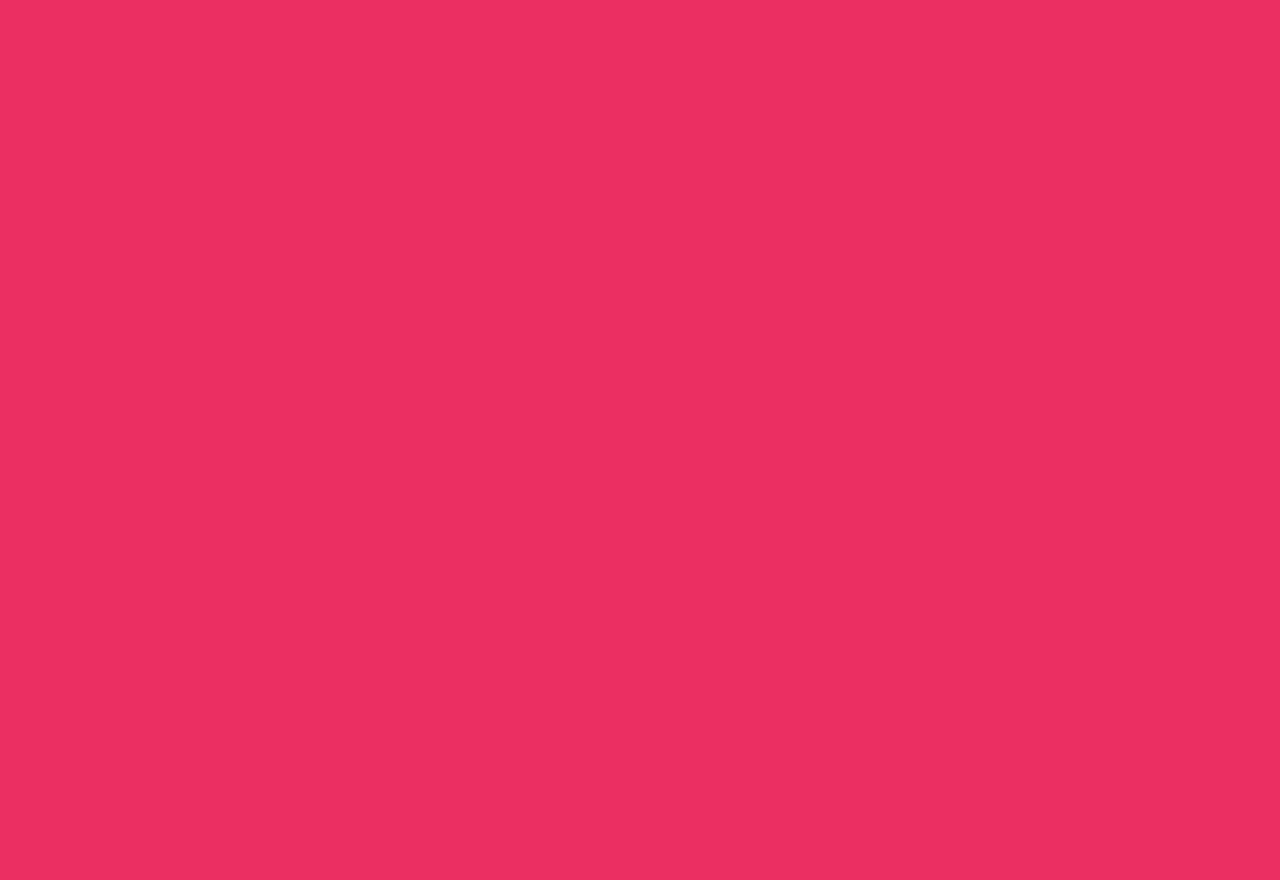
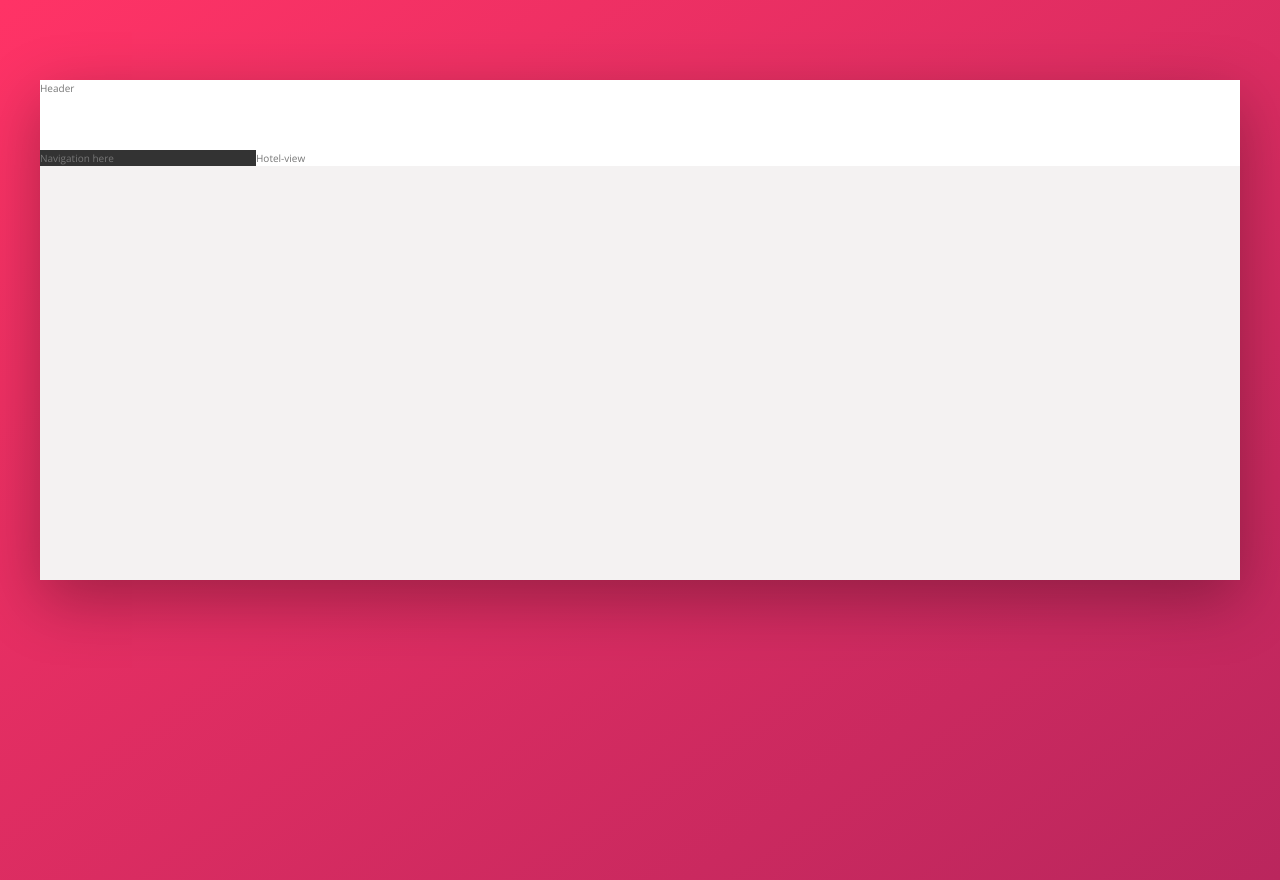
Before and after one commit to TiiTro/Trillo-Udemy-project, a website: page index.html in a window 1280 px wide. Before the commit the page ends 800 px from the top, so only its background shows below. Drawn offline with nearby package versions, Linux system fonts and the light colour scheme.

Commit message:
defined global settings, started w css variables and built the basic flex layout

```diff
--- a/index.html
+++ b/index.html
@@ -11,6 +11,19 @@
         <title>trillo &mdash; Your all-in-one booking app</title>
     </head>
     <body>
+        <div class="container">
+          <header class="header">
+            Header
+          </header>
+          <div class="content">
+            <nav class="sidebar">
+              Navigation here
+            </nav>
+            <main class="hotel-view">
+              Hotel-view
+            </main>
+          </div>
 
+        </div> <!-- container -->
     </body>
 </html>
--- a/sass/_base.scss
+++ b/sass/_base.scss
@@ -1,9 +1,5 @@
 
 /* COLORS
-
-Primary: #eb2f64
-Primary light: #FF3366
-Primary dark: #BA265D
 
 Grey light 1: #faf9f9
 Grey light 2: #f4f2f2
@@ -16,6 +12,24 @@ Grey dark 3: #999
 /*
 
 /* universal reset */
+
+:root {
+  --color-primary: #eb2f64;
+  --color-primary-light: #FF3366;
+  --color-primary-dark: #BA265D;
+
+  --color-grey-light-1: #faf9f9;
+  --color-grey-light-2: #f4f2f2;
+  --color-grey-light-3: #f0eeee;
+  --color-grey-light-4: #ccc;
+
+  --color-grey-dark-1: #333;
+  --color-grey-dark-2: #777;
+  --color-grey-dark-3: #999;
+
+  --shadow-dark: 0 2rem 6rem rgba(0,0,0,.3);
+
+}
 
 * {
   margin: 0;
@@ -30,8 +44,19 @@ Grey dark 3: #999
 
 html {
   box-sizing: border-box;
+  font-size: 62.5%; // 1rem = 10px, 10px / 16px 0 62.5%
 }
 
 body {
-  background-color: #eb2f64;
+  font-family: 'Open Sans', sans-serif;
+  font-weight: 400;
+  line-height: 1.6;
+  color: var(--color-grey-dark-2);
+
+  background-image: linear-gradient(to bottom right, var(--color-primary-light), var(--color-primary-dark));
+
+  background-size: cover;
+  background-repeat: no-repeat;
+  min-height: 100vh;
+
 }
--- a/sass/_layout.scss
+++ b/sass/_layout.scss
@@ -0,0 +1,34 @@
+.container {
+  max-width: 120rem; //1200px or all the available space
+  margin: 8rem auto;
+  background-color: var(--color-grey-light-2);
+  box-shadow: var(--shadow-dark);
+  min-height: 50rem;
+
+}
+
+.header {
+  height: 7rem;
+  background-color: #fff;
+  border-bottom: var(--color-grey-light-2);
+  display: flex;
+
+}
+
+.content {
+  display: flex;
+}
+
+.sidebar {
+  background-color: var(--color-grey-dark-1);
+  order: 1;
+  flex: 0 0 18%;
+
+}
+
+.hotel-view {
+  background-color: #fff;
+  order: 2;
+  flex: 1;
+
+}
--- a/sass/main.scss
+++ b/sass/main.scss
@@ -1,3 +1,3 @@
-@import: "base";
-@import: "components";
-@import: "layout";
+@import "base";
+@import "components";
+@import "layout";
```
Also changed, not shown: css/style.css.
